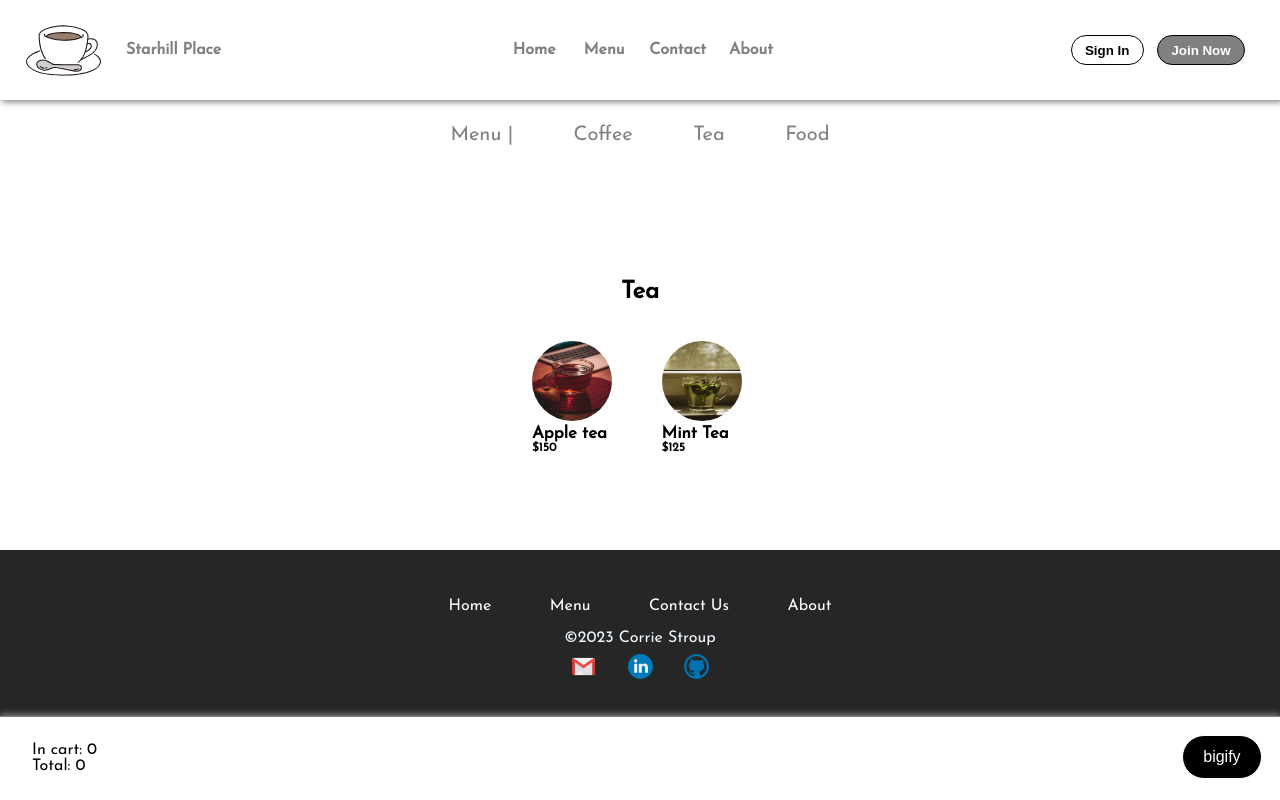
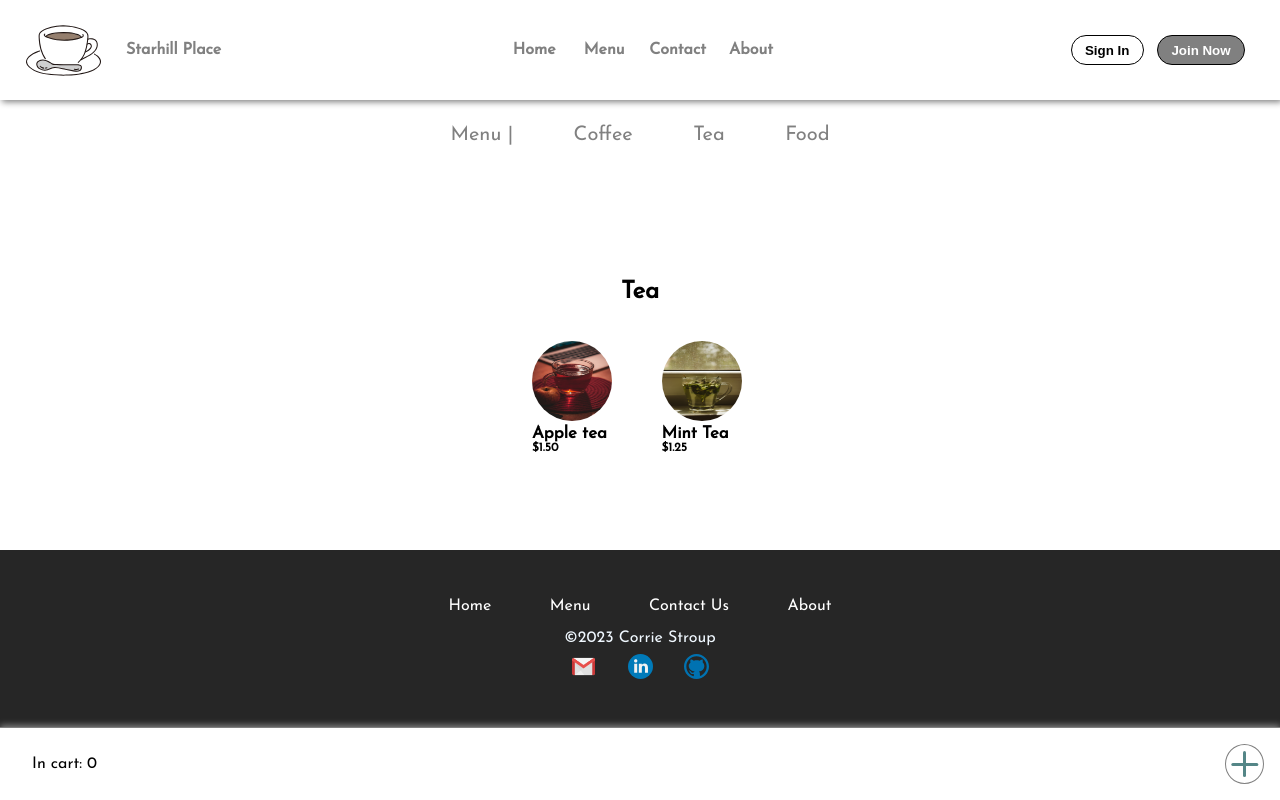
Before and after one commit to Cililocwee/store-front, a React (Create React App) app: page /#/menu/tea in a window 1280 px wide. Built offline with nearby package versions, Linux system fonts and the light colour scheme.

Commit message:
Floating cart styling, lost product page

```diff
--- a/src/CartContext.js
+++ b/src/CartContext.js
@@ -9,8 +9,8 @@ export const CartContextProvider = ({ children }) => {
   const [globalMenu, setGlobalMenu] = useState([...food, ...coffees, ...teas]);
 
   const [itemOnDisplay, setItemOnDisplay] = useState({
-    itemName: "test",
-    itemDescription: "Testing more",
+    itemName: "no item",
+    itemDescription: "",
   });
   function addOneItem(itemId) {
     const queuedSet = [...globalMenu];
--- /dev/null
+++ b/src/components/AddButton.jsx
@@ -0,0 +1,9 @@
+import React from "react";
+
+export default function AddButton({ addFnc }) {
+  return (
+    <button className="add-btn" onClick={addFnc}>
+      +
+    </button>
+  );
+}
--- /dev/null
+++ b/src/components/CheckOutButton.jsx
@@ -0,0 +1,9 @@
+import React from "react";
+
+export default function CheckOutButton() {
+  return (
+    <button id="check-out-button" className="minified">
+      Check Out
+    </button>
+  );
+}
--- /dev/null
+++ b/src/components/DollarDisplay.jsx
@@ -0,0 +1,17 @@
+import React from "react";
+
+export default function DollarDisplay({ amount }) {
+  if (amount !== 0) {
+    return (
+      <div>
+        <p>${(amount / 100).toFixed(2)}</p>
+      </div>
+    );
+  } else {
+    return (
+      <div>
+        <p>$0.00</p>
+      </div>
+    );
+  }
+}
--- a/src/components/FloatingCart.jsx
+++ b/src/components/FloatingCart.jsx
@@ -1,11 +1,16 @@
 import React, { useEffect, useState } from "react";
 import { useContext } from "react";
 import { CartContext } from "../CartContext";
+import AddButton from "./AddButton";
+import CheckOutButton from "./CheckOutButton";
 import "./components.css";
+import DollarDisplay from "./DollarDisplay";
+import RevealButton from "./RevealButton";
+import SubtractButton from "./SubtractButton";
 
 export default function FloatingCart() {
   const { globalMenu, addOneItem, subtractOneItem } = useContext(CartContext);
-  const [buttonLabel, setButtonLabel] = useState("bigify");
+  const [buttonLabel, setButtonLabel] = useState("show");
   const [totalPrice, setTotalPrice] = useState(0);
   const [itemsInCart, setItemsInCart] = useState(0);
 
@@ -27,39 +32,48 @@ export default function FloatingCart() {
 
   function minify() {
     document.getElementById("minified-cart-items").classList.toggle("minified");
-    if (buttonLabel === "bigify") {
-      setButtonLabel("minify");
+    document.getElementById("unminified-values").classList.toggle("minified");
+
+    // Aesthetics (label)
+    if (buttonLabel === "show") {
+      setButtonLabel("hide");
     } else {
-      setButtonLabel("bigify");
+      setButtonLabel("show");
     }
   }
 
   return (
     <div id="floating-cart">
-      <div id="minified-cart-items" className="minified">
-        <h5>Current cart:</h5>
+      <div id="cart-top">
+        <section id="cart-values">
+          <section id="minified-cart-items" className="minified">
+            <div id="cart-total">
+              Cart total: <DollarDisplay amount={totalPrice} />
+            </div>
+            <section id="items-in-basket">
               {globalMenu.map(
                 (item) =>
                   item.itemTotal > 0 && (
-              <div>
-                <button onClick={() => addOneItem(item.itemName)}>+</button>
-                {item.itemTotal}{" "}
-                <button onClick={() => subtractOneItem(item.itemName)}>
-                  -
-                </button>
-                {item.itemName} = {item.itemTotal * item.itemPrice}
+                    <div className="cart-item-line">
+                      <AddButton addFnc={() => addOneItem(item.itemName)} />
+                      <p>{item.itemTotal}</p>
+                      <SubtractButton
+                        subtractFnc={() => subtractOneItem(item.itemName)}
+                      />
+                      {item.itemName}
                     </div>
                   )
               )}
-      </div>
+            </section>
+          </section>
           <section id="unminified-values">
             <p>In cart: {itemsInCart}</p>
-        <p>Total: {totalPrice}</p>
           </section>
+        </section>
+        <RevealButton revealFnc={minify} />
+      </div>
 
-      <button id="reveal-button" onClick={minify}>
-        {buttonLabel}
-      </button>
+      <CheckOutButton />
     </div>
   );
 }
--- a/src/components/ItemBubble.jsx
+++ b/src/components/ItemBubble.jsx
@@ -4,6 +4,7 @@ import { useState } from "react";
 import { CartContext } from "../CartContext";
 import AddToOrderButton from "./AddToOrderButton";
 import { Link } from "react-router-dom";
+import DollarDisplay from "./DollarDisplay";
 export default function ItemBubble({ item, showItem }) {
   const { addOneItem, setItemOnDisplay } = useContext(CartContext);
 
@@ -13,7 +14,9 @@ export default function ItemBubble({ item, showItem }) {
         <img src={item.itemPic} alt="" />
       </Link>
       <h3>{item.itemName}</h3>
-      <h5>${item.itemPrice}</h5>
+      <h5>
+        <DollarDisplay amount={item.itemPrice} />
+      </h5>
     </section>
   );
 }
--- /dev/null
+++ b/src/components/RevealButton.jsx
@@ -0,0 +1,28 @@
+import React from "react";
+
+export default function RevealButton({ revealFnc }) {
+  function toggleTransform() {
+    const revealBtn = document.getElementById("reveal-component");
+    const checkOut = document.getElementById("check-out-button");
+
+    checkOut.classList.toggle("minified");
+    if (revealBtn.classList.contains("selected")) {
+      revealBtn.classList.remove("selected");
+    } else {
+      revealBtn.classList.add("selected");
+    }
+  }
+
+  function handleClick() {
+    revealFnc();
+    toggleTransform();
+  }
+
+  return (
+    <button
+      onClick={handleClick}
+      id="reveal-component"
+      className="plus-cancel"
+    ></button>
+  );
+}
--- /dev/null
+++ b/src/components/SubtractButton.jsx
@@ -0,0 +1,9 @@
+import React from "react";
+
+export default function SubtractButton({ subtractFnc }) {
+  return (
+    <button className="subtract-btn" onClick={subtractFnc}>
+      −
+    </button>
+  );
+}
--- a/src/components/components.css
+++ b/src/components/components.css
@@ -9,27 +9,57 @@
   background-color: white;
   border-top: 1px solid var(--not-quite-black);
   padding: 1em;
+  filter: drop-shadow(0px -2px 3px gray);
+  display: flex;
+  flex-direction: column;
+}
+
+#cart-top {
   display: flex;
   flex-direction: row;
   align-items: center;
-  filter: drop-shadow(0px -2px 3px gray);
+  justify-content: end;
 }
 
-#reveal-button {
-  margin: 0.15em 0.15em 0.3em auto;
-  border: 1px solid white;
-  font-size: 1em;
-  background-color: black;
-  color: white;
-  padding: 0.75em 1.25em;
-  border-radius: 50px;
-  cursor: pointer;
+#cart-values {
+  margin-right: auto;
+  display: flex;
+  flex-direction: column;
+  width: 100%;
 }
 
-#reveal-button:hover {
-  background-color: white;
-  color: black;
-  border: 1px solid black;
+#cart-total {
+  width: fit-content;
+  display: flex;
+  gap: 1em;
+  height: fit-content;
+  font-size: 1.25em;
+  align-items: center;
+  padding: 0.25em 0;
+  margin-bottom: 0.25em;
+  border-bottom: 1px solid var(--not-quite-black);
+}
+
+#items-in-basket {
+  display: flex;
+  flex-direction: column;
+  gap: 0.25em;
+  justify-content: center;
+}
+
+.cart-item-line {
+  display: flex;
+  align-items: center;
+  color: var(--not-quite-black);
+  gap: 0.15em;
+}
+
+.addBtn,
+.subtractBtn {
+  display: flex;
+  align-items: center;
+  justify-items: center;
+  justify-content: center;
 }
 
 .minified {
@@ -38,20 +68,14 @@
 
 #unminified-values {
   margin-left: 1em;
+  margin-right: auto;
   box-sizing: border-box;
-}
-
-.cart-input-buttons {
-  display: flex;
-  align-items: center;
-  color: var(--not-quite-black);
 }
 
 #minified-cart-items button {
   background-color: black;
   color: white;
   border: 1px solid white;
-  padding: 0.5em;
   border-radius: 50%;
   width: 2em;
   height: 2em;
@@ -61,6 +85,64 @@
   background-color: white;
   border: 1px solid black;
   color: black;
+}
+
+#check-out-button {
+  width: fit-content;
+  border: 1px solid white;
+  background-color: black;
+  color: white;
+  padding: 1em 1.5em;
+  border-radius: 60px;
+  cursor: pointer;
+  margin: 1em auto 0;
+}
+
+/** REVEAL BUTTON **/
+.plus-cancel {
+  width: 3em;
+  height: 3em;
+  border-radius: 50%;
+  background: white;
+  cursor: pointer;
+  border: 1px solid var(--not-quite-black);
+}
+
+.plus-cancel:before,
+.plus-cancel:after {
+  content: "";
+  display: block;
+  background: #548687;
+  position: relative;
+  height: 2em;
+  width: 0.25em;
+  border-radius: 1em;
+  margin: auto;
+  -webkit-transition: all 0.25s;
+  transition: all 0.25s;
+  -webkit-transition-timing-function: ease-in-out;
+  transition-timing-function: ease-in-out;
+}
+.plus-cancel:before {
+  -webkit-transform: rotate(-90deg);
+  -ms-transform: rotate(-90deg);
+  transform: rotate(-90deg);
+  top: 5px;
+}
+
+.plus-cancel:after {
+  top: -22px;
+}
+
+.plus-cancel.selected:before {
+  -webkit-transform: rotate(-90deg);
+  -ms-transform: rotate(-90deg);
+  transform: rotate(-90deg);
+}
+.plus-cancel.selected:after {
+  -webkit-transform: rotate(-90deg);
+  -ms-transform: rotate(-90deg);
+  transform: rotate(-90deg);
 }
 
 /** ITEM INFO BOX **/
--- /dev/null
+++ b/src/pages/CheckOutPage.jsx
@@ -0,0 +1,5 @@
+import React from "react";
+
+export default function CheckOutPage() {
+  return <div className="page">I am the check out page!</div>;
+}
--- a/src/pages/ProductPage.jsx
+++ b/src/pages/ProductPage.jsx
@@ -2,20 +2,35 @@ import React from "react";
 import { useContext } from "react";
 import { CartContext } from "../CartContext";
 import AddToOrderButton from "../components/AddToOrderButton";
-import FloatingCart from "../components/FloatingCart";
+import DollarDisplay from "../components/DollarDisplay";
 import MenuNav from "../components/MenuNav";
+import { Link } from "react-router-dom";
 
 export default function ProductPage() {
   const { itemOnDisplay, addOneItem } = useContext(CartContext);
 
+  if (itemOnDisplay.itemName !== "no item") {
     return (
       <div className="page product-page">
         <MenuNav />
         <img src={itemOnDisplay.itemPic} alt="" id="item-display-pic" />
         <h2>{itemOnDisplay.itemName}</h2>
-      <h3>${itemOnDisplay.itemPrice}</h3>
+        <h3>
+          <DollarDisplay amount={itemOnDisplay.itemPrice} />
+        </h3>
         <p className="product-description">{itemOnDisplay.itemDescription}</p>
         <AddToOrderButton addFnc={() => addOneItem(itemOnDisplay.itemName)} />
       </div>
     );
+  } else {
+    return (
+      <div className="page">
+        <h2>You seem to be lost!</h2>
+        <br />
+        <h3>Let me help:</h3>
+        <br />
+        <Link to="/menu">Return to menu page</Link>
+      </div>
+    );
   }
+}
```
Lines whose indentation alone changed are shown as unchanged.
